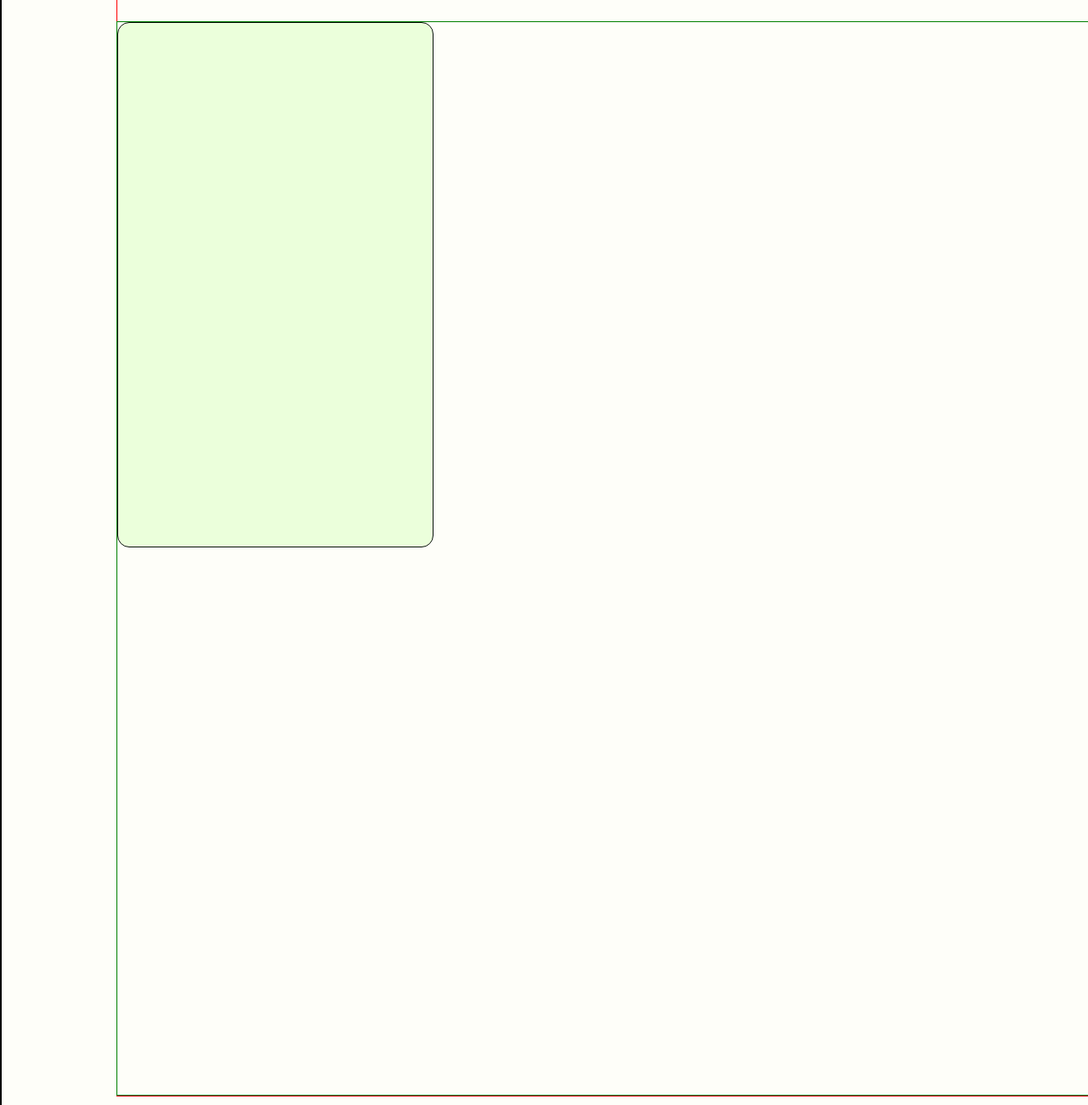
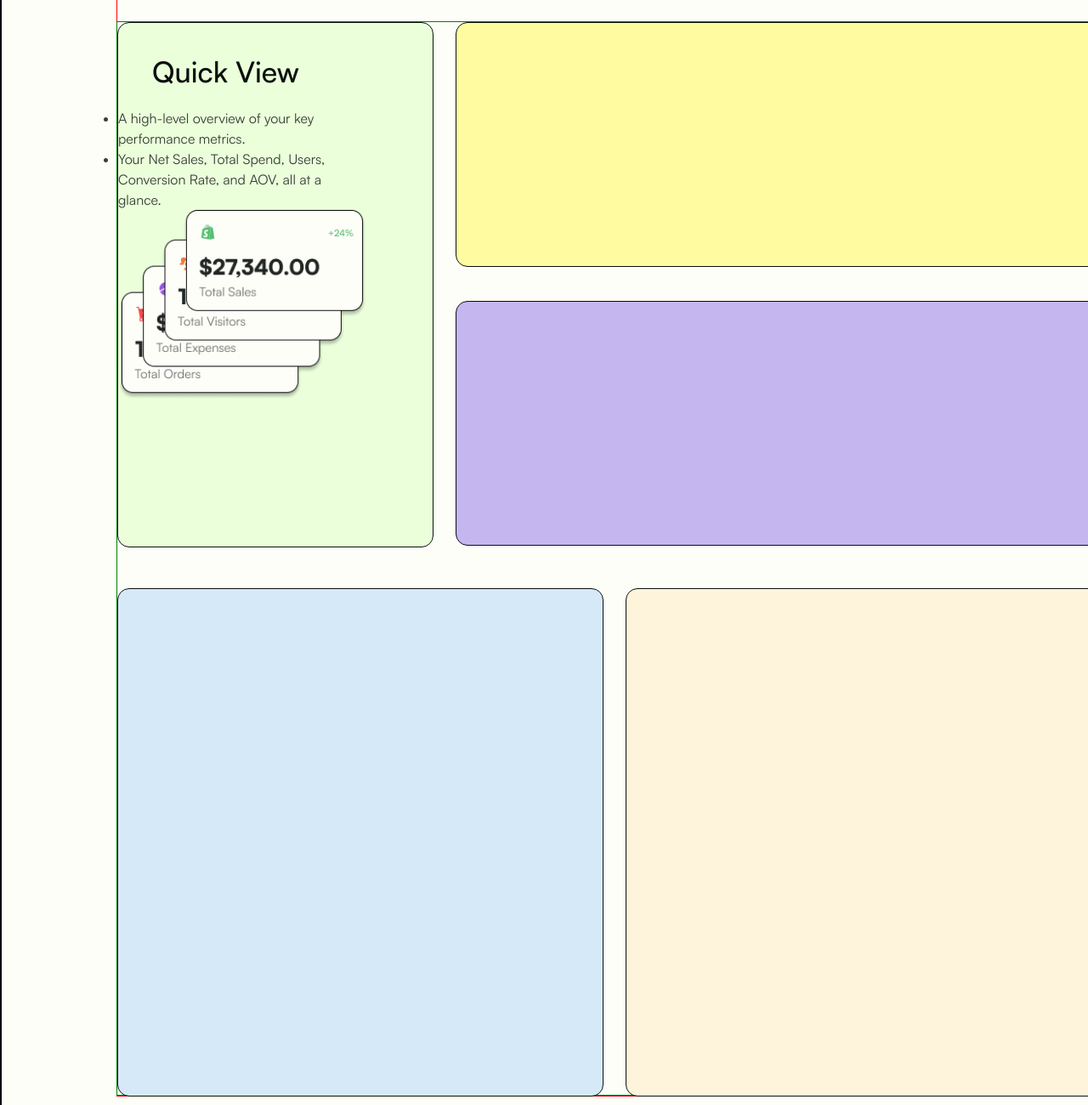
Before and after one commit to SenkeSem/project19-saas-landing-page, a plain HTML site: page index.html in a window 1280 px wide. Shown: the part 2240-3540 px from the top of the page at 85% size. Drawn offline with Linux system fonts and the light colour scheme.

Commit message:
added html and css 1.7

```diff
--- a/index.html
+++ b/index.html
@@ -92,11 +92,24 @@
             </div>
         </div>
         <div class="features-cards-box">
-            <div class="quick-view"></div>
-            <div class="sales-data"></div>
-            <div class="site-performance"></div>
-            <div class="channel-efficiency"></div>
-            <div class="interactive"></div>
+            <div class="row1">
+                <div class="quick-view">
+                    <h3 class="satoshi-500">Quick View</h3>
+                    <ul class="satoshi-400">
+                        <li>A high-level overview of your key performance metrics.</li>
+                        <li>Your Net Sales, Total Spend, Users, Conversion Rate, and AOV, all at a glance.</li>
+                    </ul>
+                    <img src="img for features section/card1.png" alt="card1" width="292px" height="223px">
+                </div>
+                <div class="sales-data-and-site-performance">
+                    <div class="sales-data"></div>
+                    <div class="site-performance"></div>
+                </div>
+            </div>
+            <div class="row2">
+                <div class="channel-efficiency"></div>
+                <div class="interactive"></div>
+            </div>
         </div>
     </div>
 </body>
--- a/style.css
+++ b/style.css
@@ -10,7 +10,7 @@
          font-style: normal;
   }
 
-  @font-face {
+@font-face {
     font-family: 'Satoshi-Medium';
     src: url('Satoshi-Medium.woff2') format('woff2'),
          url('Satoshi-Medium.woff') format('woff'),
@@ -410,10 +410,35 @@ body {
     margin-top: 3px;
 }
 
+/* Начало редактирования features-cards-box*/
+
 .features-cards-box {
     width: 1170px;
     height: 1262px;
     border: 1px solid green;
+    display: flex;
+    flex-wrap: wrap;
+}
+
+.features-cards-box .row1, .features-cards-box .row2 {
+    display: flex;
+    justify-content: space-between;
+}
+
+.features-cards-box .row1 {
+    width: 1170px;
+    height: 616px;
+    margin-bottom: 50px;
+}
+
+.features-cards-box .row2 {
+    width: 1170px;
+}
+
+.sales-data-and-site-performance {
+    display: flex;
+    flex-direction: column;
+    justify-content: space-between;
 }
 
 .quick-view {
@@ -423,3 +448,62 @@ body {
     border: 1px solid #0A0F0D;
     border-radius: 14px;
 }
+
+.quick-view h3 {
+    width: 173px;
+    height: 34px;
+    font-size: 34px;
+    line-height: 34px;
+    color: #0A0F0D;
+    margin: 40px 157px 26px 40px;
+}
+
+.quick-view ul {
+    margin: 0;
+    padding: 0;
+    font-size: 16px;
+    line-height: 24px;
+    color: rgba(10, 15, 13, 0.8);
+}
+
+.quick-view li:first-child {
+    width: 274px;
+    height: 48px;
+}
+
+.quick-view li:last-child {
+    width: 274px;
+    height: 72px;
+}
+
+.sales-data {
+    width: 770px;
+    height: 286px;
+    background: #FFFBA0;
+    border: 1px solid #0A0F0D;
+    border-radius: 14px;
+}
+
+.site-performance {
+    width: 770px;
+    height: 286px;
+    background: #C5B6F0;
+    border: 1px solid #0A0F0D;
+    border-radius: 14px;
+}
+
+.channel-efficiency {
+    width: 570px;
+    height: 596px;
+    background: #D5E9F8;
+    border: 1px solid #0A0F0D;
+    border-radius: 14px;
+}
+
+.interactive {
+    width: 570px;
+    height: 596px;
+    background: #FEF4DB;
+    border: 1px solid #0A0F0D;
+    border-radius: 14px;
+}
```
Also changed, not shown: img for features section/card1.png (added), img for features section/card2.png (added), img for features section/card3.png (added), img for features section/card4.png (added), img for features section/card5.1.png (added), img for features section/card5.2.png (added).
